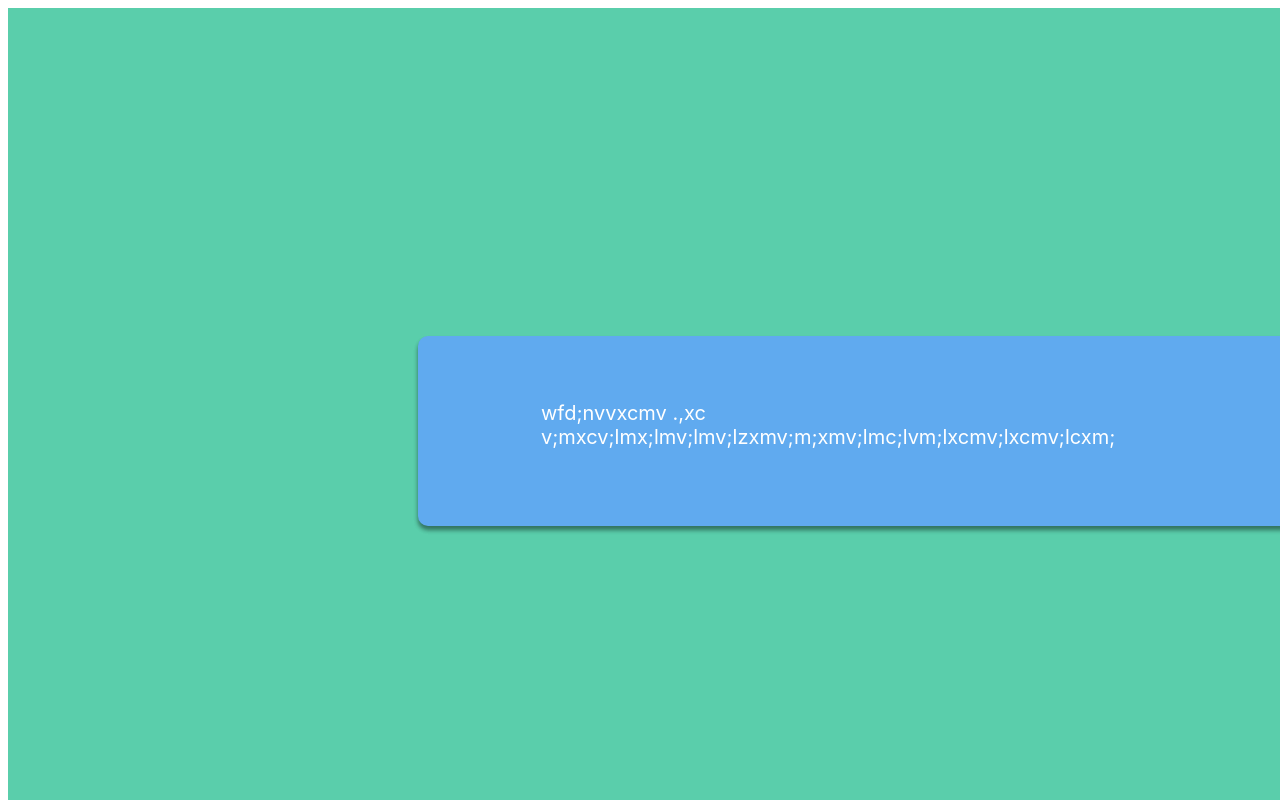
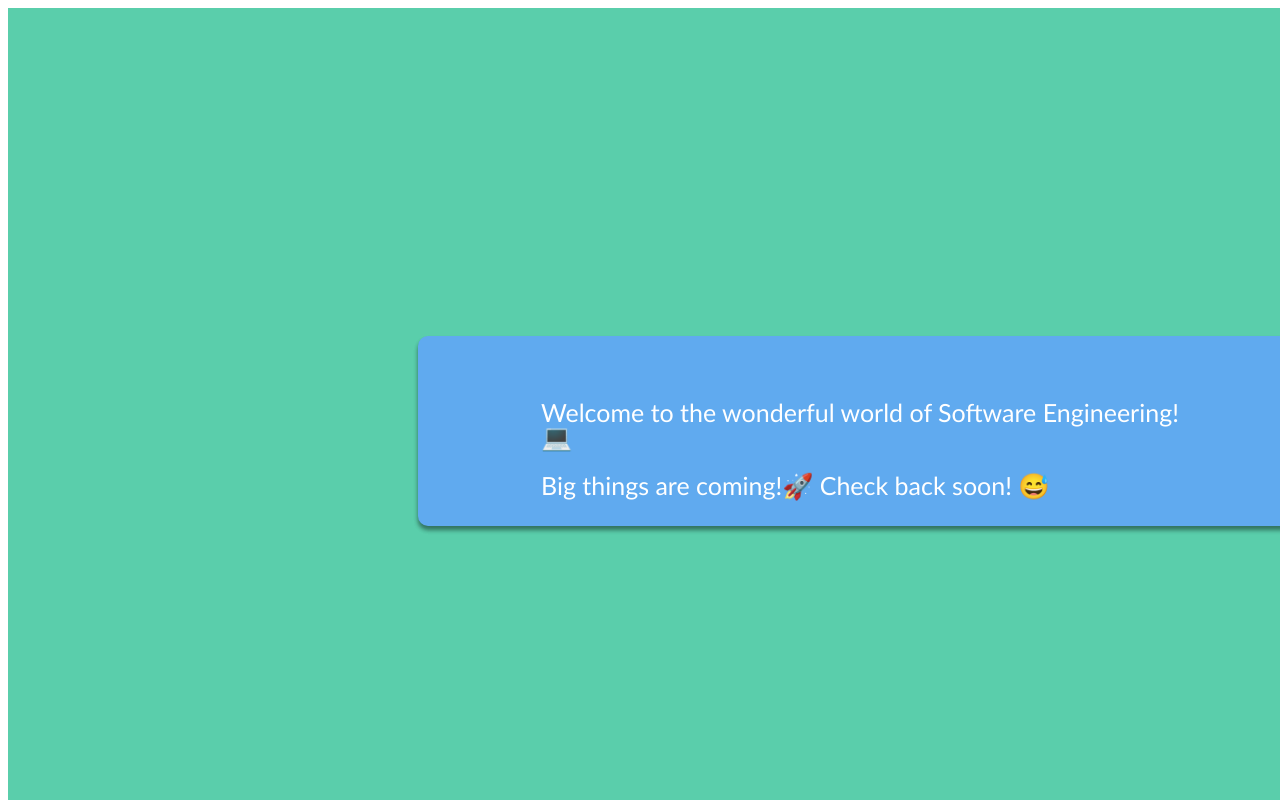
Before and after one commit to DeliciousEarlGrey/SWE_formative, a plain HTML site: page index.html in a window 1280 px wide. Shown: the top 800 px of the page. Drawn offline with Linux system fonts and the light colour scheme.

Commit message:
add emojis

```diff
--- a/index.html
+++ b/index.html
@@ -9,6 +9,7 @@
 <body>
     <div class="box"></div>
     <div class="rectangle"></div>
-    <div class="text">wfd;nvvxcmv .,xc v;mxcv;lmx;lmv;lmv;lzxmv;m;xmv;lmc;lvm;lxcmv;lxcmv;lcxm;</div>
+    <div class="text"><p></p>Welcome to the wonderful world of Software Engineering!💻</p>
+        <p>Big things are coming!🚀 Check back soon! &#128517;</p></div>
 </body>
 </html>
--- a/style.css
+++ b/style.css
@@ -26,12 +26,12 @@
     width: 647px;
     height: 97px;
     left: 541px;
-    top: 401px;
+    top: 375px;
 
-    font-family: 'Inter';
+    font-family: 'Calibri';
     font-style: normal;
     font-weight: 400;
-    font-size: 20px;
+    font-size: 25px;
     line-height: 24px;
 
     color: #FFFFFF;
```
